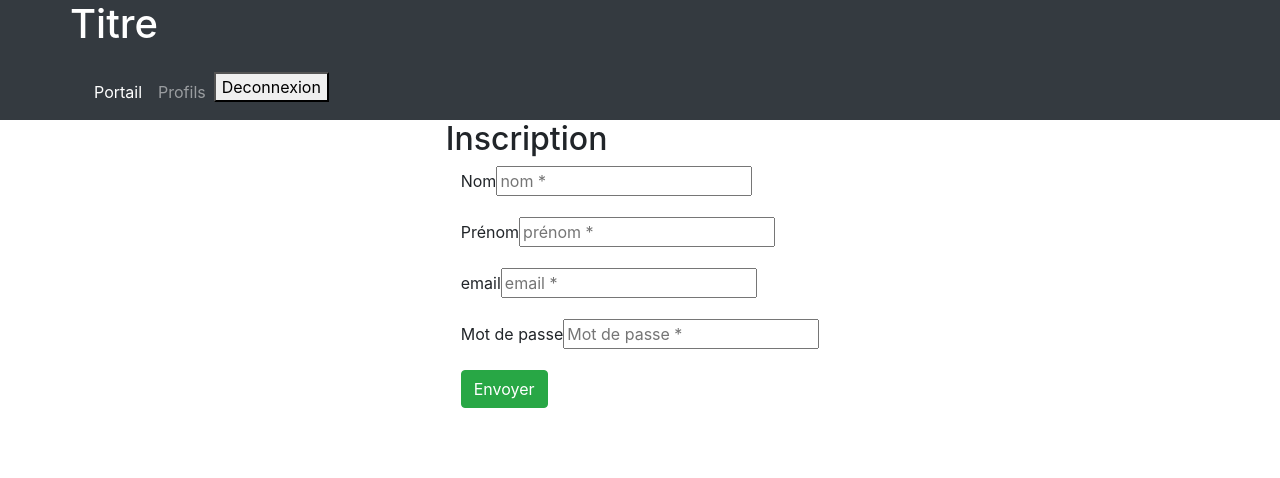
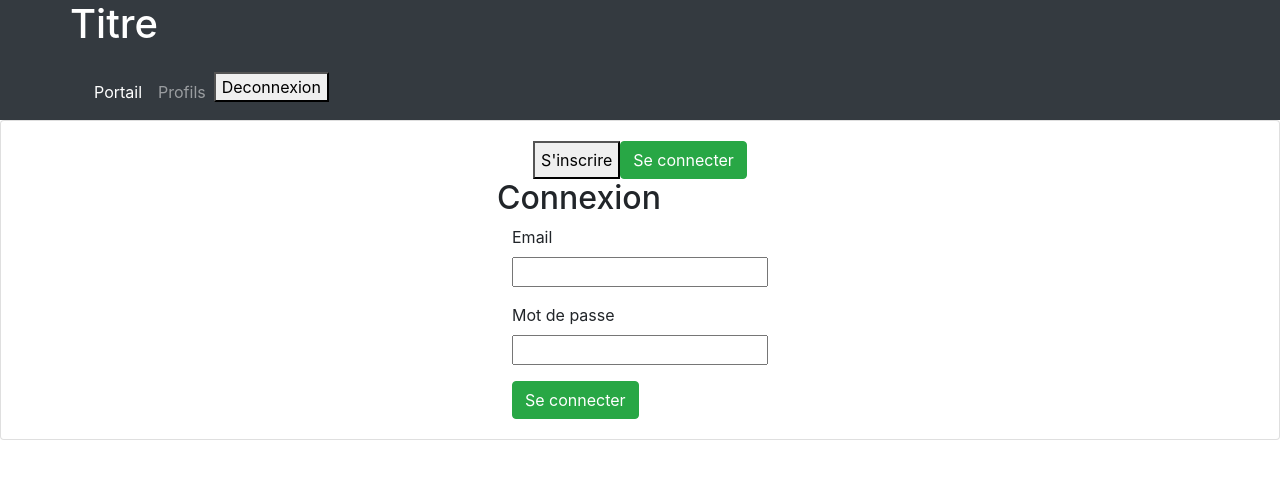
Before and after one commit to Flament31/projet7openclassrooms, a React (Create React App) app in the folder frontend/: page / in a window 1280 px wide. Shown: the top 478 px of the page. Built offline with nearby package versions, Linux system fonts and the light colour scheme.

Commit message:
signIn, signUp, profils

```diff
--- /dev/null
+++ b/frontend/src/components/Log/SignInForm.js
@@ -0,0 +1,76 @@
+import React, { useState } from "react";
+import axios from "axios";
+
+const SignInForm = () => {
+  const [email, setEmail] = useState("");
+  const [password, setPassword] = useState("");
+
+  const handleLogin = (e) => {
+    e.preventDefault();
+    const emailError = document.querySelector(".email.error");
+    const passwordError = document.querySelector(".password.error");
+
+    axios({
+      method: "POST",
+      url: "http://localhost:8000/api/auth/signup",
+      withCredentials: true,
+      data: {
+        email,
+        password,
+      },
+    })
+
+
+      .then((res) => {
+        console.log(res);
+        if (res.data.errors) {
+          emailError.innerHTML = res.data.errors.email;
+          passwordError.innerHTML = res.data.errors.password;
+        } else {
+          window.location = "/";
+        }
+      })
+      .catch((err) => {
+        console.log(err);
+      });
+  };
+
+  return (
+    <form action="" onSubmit={handleLogin} className="contact-form">
+      <h2>Connexion</h2>
+      <div className="col">
+        <div className="form-group">
+          <label htmlFor="email">Email</label>
+          <br />
+          <input
+            type="text"
+            name="email"
+            id="email"
+            onChange={(e) => setEmail(e.target.value)}
+            value={email}
+          />
+          <div className="email error"></div>
+        </div>
+
+        <div className="form-group">
+          <label htmlFor="password">Mot de passe</label>
+          <br />
+          <input
+            type="password"
+            name="password"
+            id="password"
+            onChange={(e) => setPassword(e.target.value)}
+            value={password}
+          />
+          <div className="password error"></div>
+        </div>
+
+        <div>
+          <input type="submit" value="Se connecter" className="btn btn-success" />
+        </div>
+      </div>
+    </form>
+  );
+};
+
+export default SignInForm;
--- /dev/null
+++ b/frontend/src/components/Log/SignUpForm.js
@@ -0,0 +1,145 @@
+import React, { useState } from "react";
+import axios from "axios";
+import SignInForm from "./SignInForm";
+
+const SignUpForm = () => {
+  const [formSubmit, setFormSubmit] = useState(false);
+  const [firstname, setFirstname] = useState("")
+  const [name, setName] = useState("");
+  const [email, setEmail] = useState("");
+  const [password, setPassword] = useState("");
+  const [controlPassword, setControlPassword] = useState("");
+
+  const handleRegister = async (e) => {
+    e.preventDefault();
+    const nameError = document.querySelector(".name.error");
+    const emailError = document.querySelector(".email.error");
+    const passwordError = document.querySelector(".password.error");
+    const passwordConfirmError = document.querySelector(
+      ".password-confirm.error"
+    );
+
+    passwordConfirmError.innerHTML = "";
+
+
+    if (password !== controlPassword)
+      passwordConfirmError.innerHTML =
+        "Les mots de passe ne correspondent pas";
+
+
+    else {
+      await axios({
+        method: "POST",
+        url: "http://localhost:8000/api/auth/signup",
+        data: {
+          email,
+          password,
+        },
+      })
+        .then((res) => {
+          console.log(res);
+          if (res.data.errors) {
+            nameError.innerHTML = res.data.errors.name;
+            emailError.innerHTML = res.data.errors.email;
+            passwordError.innerHTML = res.data.errors.password;
+          } else {
+            setFormSubmit(true);
+          }
+        })
+        .catch((err) => console.log(err));
+    }
+  };
+
+  return (
+    <>
+      {formSubmit ? (
+        <>
+          <SignInForm />
+          <span></span>
+          <h4 className="success">
+            Enregistrement réussi, veuillez-vous connecter
+          </h4>
+        </>
+      ) : (
+
+        <form className="contact-form">
+
+          <h2>Inscription</h2>
+          <div className="col">
+            <div className="form-group">
+              <label htmlFor="nom">Nom</label>
+              <br />
+              <input
+                type="text"
+                id="name"
+                name="name"
+                onChange={(e) => setName(e.target.value)}
+                placeholder="nom *"
+                value={name}
+                autoComplete="off"
+              />
+            </div>
+            <div className='form-group'>
+              <label htmlFor="prenom">Prénom</label>
+              <br />
+              <input
+                type="text"
+                id="firstname"
+                name="firstname"
+                onChange={(e) => setFirstname(e.target.value)}
+                placeholder="prénom *"
+                value={firstname}
+              />
+            </div>
+            <div className="form-group">
+              <label htmlFor="email">email</label>
+              <br />
+              <input
+                type="mail"
+                id="email"
+                name="email"
+                onChange={(e) => setEmail(e.target.value)}
+                placeholder="email *"
+                value={email}
+                autoComplete="off"
+              />
+            </div>
+            <div className='form-group'>
+              <label htmlFor="password">Mot de passe</label>
+              <br />
+              <input
+                type="password"
+                id="password"
+                name="password"
+                onChange={(e) => setPassword(e.target.value)}
+                placeholder="Mot de passe *"
+                value={password}
+              />
+            </div>
+            <div className="form-group">
+              <label htmlFor="password-conf">Confirmer mot de passe</label>
+              <br />
+              <input
+                type="password"
+                name="password"
+                id="password-conf"
+                onChange={(e) => setControlPassword(e.target.value)}
+                value={controlPassword}
+              />
+            </div>
+            <div>
+              <input
+                className="btn btn-success"
+                type="button"
+                value="Envoyer"
+                onClick={handleRegister}
+              />
+            </div>
+          </div>
+        </form>
+      )}
+    </>
+  );
+};
+
+export default SignUpForm;
--- a/frontend/src/components/Log/index.jsx
+++ b/frontend/src/components/Log/index.jsx
@@ -1,99 +1,48 @@
-import { useState } from 'react'
-import axios from "axios"
+import React, { useState } from "react";
+import SignInForm from "./SignInForm";
+import SignUpForm from "./SignUpForm";
 
+const Log = ( props ) => {
+  const [signUpModal, setSignUpModal] = useState(props.signup);
+  const [signInModal, setSignInModal] = useState(props.signin);
 
-const Signup = () => {
-    const [name, setName] = useState("");
-    const [firstname, setFirstname] = useState("");
-    const [email, setEmail] = useState("");
-    const [password, setPassword] = useState("");
-
-    const handleSubmit = async (e) => {
-        e.preventDefault();
-
-        await axios({
-            method: "POST",
-            url: "http://localhost:8000/api/auth/signup",
-            data: {
-            name,
-            firstname,
-            email,
-            password,
-            },
-        })
-        .then((res) => {
-            console.log(res);
-        })
+  const handleModals = (e) => {
+    if (e.target.id === "register") {
+      setSignInModal(false);
+      setSignUpModal(true);
+    } else if (e.target.id === "login") {
+      setSignUpModal(false);
+      setSignInModal(true);
+    }
   };
 
   return (
     <div className="container" >
         <div className="row justify-content-center">
+            <button
+                onClick={handleModals}
+                id="register"
+                className={signUpModal ? "btn btn-success" : null}
+            >
+                S'inscrire
+            </button>
+            <button
+                onClick={handleModals}
+                id="login"
+                className={signInModal ? "btn btn-success" : null}
+            >
+                Se connecter
+            </button>
+        </div>
+        <div className="row justify-content-center">
+            {signUpModal && <SignUpForm />}
 
-                <form className="contact-form">
-
-                    <h2>Inscription</h2>
-                    <div className="col">
-                        <div className="form-group">
-                            <label htmlFor="nom">Nom</label>
-                            <input
-                            type="text"
-                            id="name"
-                            name="name"
-                            onChange={(e) => setName(e.target.value)}
-                            placeholder="nom *"
-                            value={name}
-                            autoComplete="off"
-                            />
         </div>
-                        <div className='form-group'>
-                            <label htmlFor="prenom">Prénom</label>
-                            <input
-                            type="text"
-                            id="firstname"
-                            name="firstname"
-                            onChange={(e) => setFirstname(e.target.value)}
-                            placeholder="prénom *"
-                            value={firstname}
-                            />
-                        </div>
-                        <div className="form-group">
-                            <label htmlFor="email">email</label>
-                            <input
-                                type="mail"
-                                id="email"
-                                name="email"
-                                onChange={(e) => setEmail(e.target.value)}
-                                placeholder="email *"
-                                value={email}
-                                autoComplete="off"
-                            />
-                        </div>
-                        <div className='form-group'>
-                            <label htmlFor="password">Mot de passe</label>
-                            <input
-                            type="password"
-                            id="password"
-                            name="password"
-                            onChange={(e) => setPassword(e.target.value)}
-                            placeholder="Mot de passe *"
-                            value={password}
-                            />
-                        </div>
-                        <div>
-                           <input
-                            className="btn btn-success"
-                            type="button"
-                            value="Envoyer"
-                            onClick={handleSubmit}
-                            />
-                        </div>
-                    </div>
-                </form>
+        <div className="row justify-content-center">
+            {signInModal && <SignInForm />}
         </div>
     </div>
   );
 };
 
-
-export default Signup;
+export default Log;
--- a/frontend/src/pages/Home/index.jsx
+++ b/frontend/src/pages/Home/index.jsx
@@ -2,10 +2,11 @@ import Log from "../../components/Log";
 
 const Home = () => {
     return (
-        <div className="home">
-            <div className="main">
-                <div className="home-header">
-                    <Log />
+
+        <div className="main">
+            <div className="card">
+                <div className="card-body">
+                    <Log signin={true} signup={false} />
                 </div>
             </div>
         </div>
--- a/frontend/src/utils/selectors.js
+++ b/frontend/src/utils/selectors.js
@@ -1 +1 @@
-export const selectProfils = (state) => state.users
+export const selectProfils = (state) => state.user
```
Lines whose indentation alone changed are shown as unchanged.
